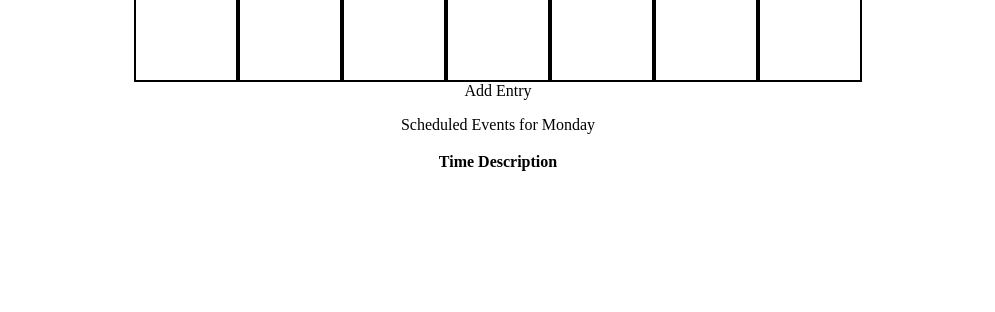
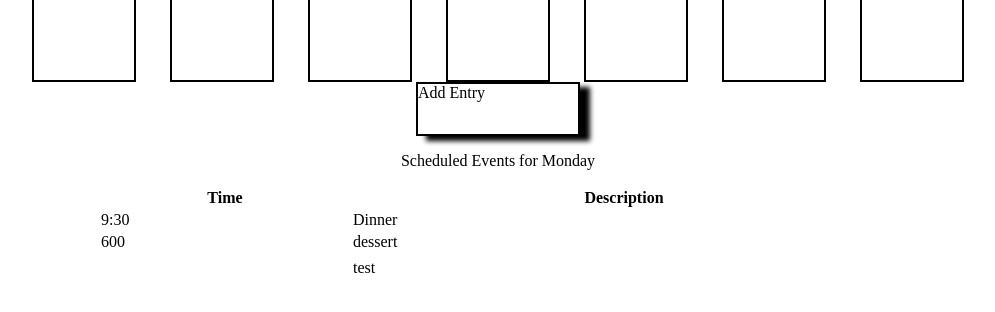
Before and after one commit to stefancarrera/week-planner, a plain HTML site: page index.html in a window 1280 px wide. Shown: the part 110-422 px from the top of the page, without its empty margins (142-1137 px from the left). Drawn offline with Linux system fonts and the light colour scheme.

Commit message:
table started

```diff
--- a/index.html
+++ b/index.html
@@ -72,8 +72,10 @@
         </div>
       </div>
     </div>
-    <div class="row addEntry">
-      <a>Add Entry</a>
+    <div class="row">
+      <div class="addEntry">
+        <a>Add Entry</a>
+      </div>
     </div>
     <div class="row">
       <p>Scheduled Events for Monday</p>
@@ -85,7 +87,24 @@
           <th>Description</th>
         </tr>
       </thead>
-      <tbody></tbody>
+      <tbody>
+        <tr>
+          <td>9:30</td>
+          <td>Dinner</td>
+        </tr>
+        <tr>
+          <td>600</td>
+          <td>dessert</td>
+        </tr>
+        <tr>
+          <td></td>
+          <td></td>
+        </tr>
+        <tr>
+          <td></td>
+          <td>test</td>
+        </tr>
+      </tbody>
     </table>
   </div>
   <script src="main.js"></script>
--- a/styles.css
+++ b/styles.css
@@ -11,13 +11,11 @@
   display: flex;
   justify-content: space-evenly;
   align-items: center;
+  width: 100%;
 }
 
 .column-seventh {
   width: calc (100% / 7);
-
-  /* height: 100px;
-  width: 100px; */
 }
 
 .day {
@@ -26,6 +24,13 @@
   border: 2px solid black;
 }
 
-/* .addEntry {
+.addEntry {
+  width: 160px;
+  height: 50px;
+  border: 2px solid black;
+  box-shadow: 10px 5px 5px black;
+}
 
-} */
+table {
+  width: 800px;
+}
```
